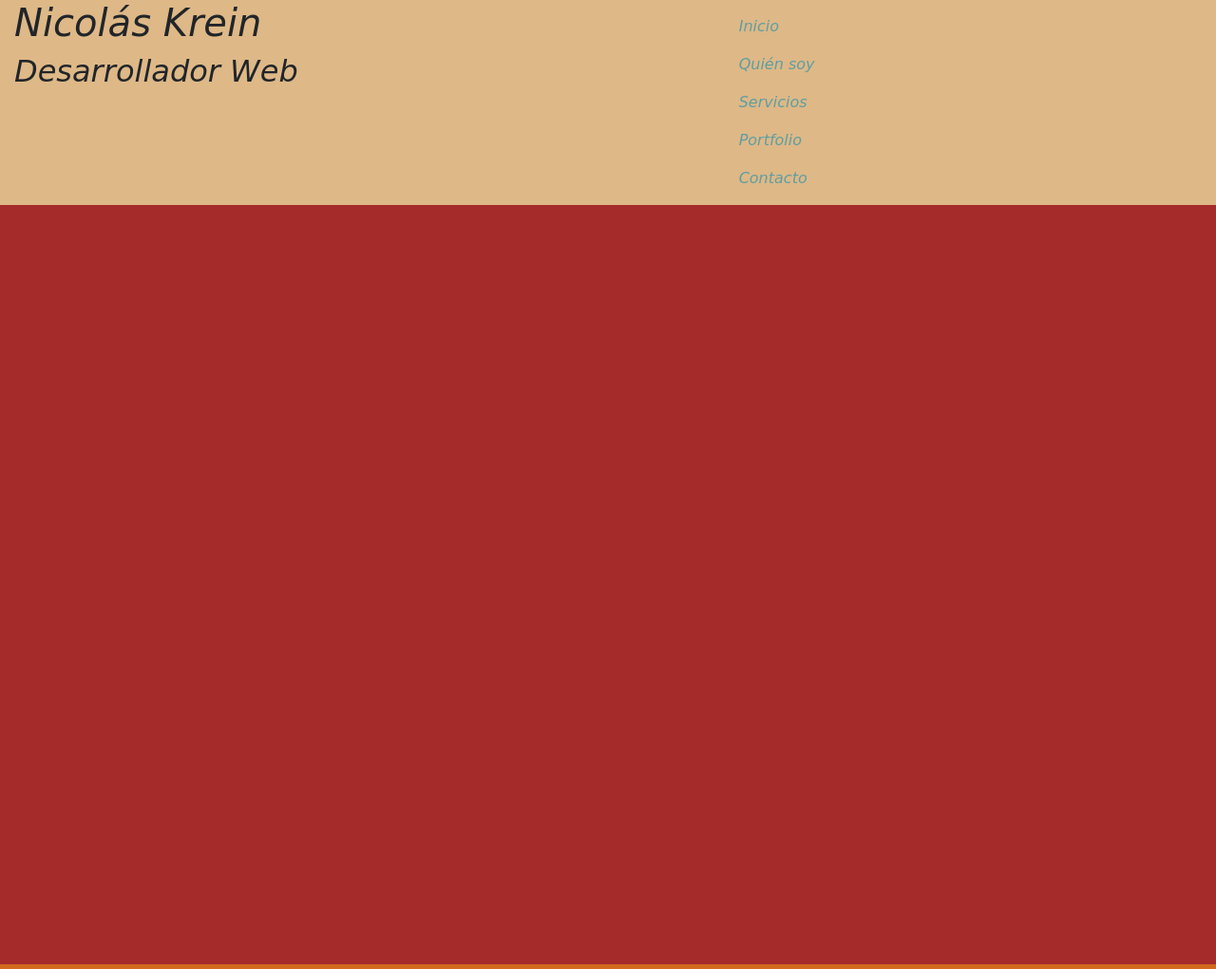
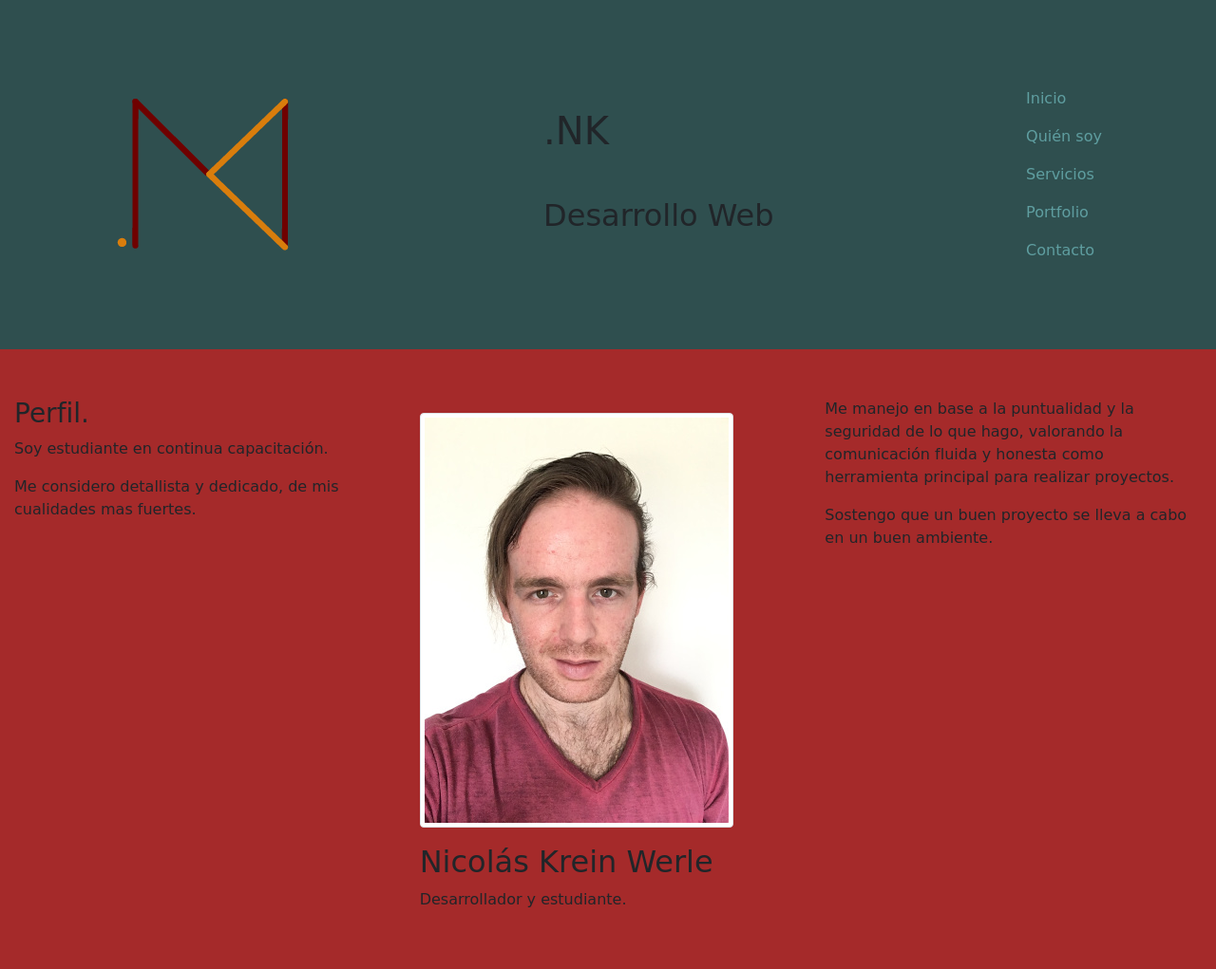
Before and after one commit to NKrein/nkreinpage, a plain HTML site: page index.html in a window 1280 px wide. Shown: the top 1021 px of the page at 95% size. Drawn offline with nearby package versions, Linux system fonts and the light colour scheme; a web font is replaced by a local one.

Commit message:
Logo en inicio, contenido en perfil, maquetado de inicio y perfil

```diff
--- a/css/style.css
+++ b/css/style.css
@@ -1,9 +1,18 @@
 body {
   font-family: 'Kufam', cursive;
-  font-style: italic; }
+  /*    font-style: italic;*/ }
 
 h1 {
   font-family: 'Goldman', cursive; }
+
+div {
+  padding-top: 2%;
+  padding-bottom: 2%; }
+
+.centerInXY {
+  display: grid;
+  align-content: space-evenly;
+  justify-content: center; }
 
 .nav-link {
   color: cadetblue;
@@ -11,14 +20,13 @@ h1 {
   background-color: transparent; }
 
 section {
-  float: left;
   position: relative;
   height: 100vh;
   width: 100%; }
 
 #inicio {
   height: auto;
-  background-color: burlywood; }
+  background-color: darkslategrey; }
 
 #quienSoy {
   background-color: brown; }
--- a/index.html
+++ b/index.html
@@ -15,14 +15,17 @@
 
   <div id="inicio" class="container-fluid">
     <div class="row">
-      <div class="col-12 col-md-7">
-        <h1>Nicolás Krein</h1>
-        <h2>Desarrollador Web </h2>
+      <div class="col-12 col-sm-4 col-md-4 centerInXY">
+        <img src="css/log/logo.png" alt="logo">
       </div>
 
-      <div class="col-12 col-md-5">
+      <div class="col-12 col-sm-5 col-md-5 centerInXY">
+        <h1>.NK</h1>
+        <h2>Desarrollo Web </h2>
+      </div>
+
+      <div class="col-12 col-sm-3 col-md-3 centerInXY">
         <nav class="navbar">
-
           <ul class="navbar-nav">
             <li class="nav-item">
               <a class="nav-link" href="#inicio">Inicio</a>
@@ -47,7 +50,30 @@
 
 
   <section id="quienSoy" class="container-fluid">
-    <div class="row"></div>
+    <div class="row">
+      <div class="col-12 col-sm-4">
+        <h3>Perfil.</h3>
+        <p>Soy estudiante en continua capacitación.</p>
+        <p>Me considero detallista y dedicado, de mis cualidades mas fuertes.</p>
+      </div>
+
+      <div class="col-12 col-sm-4">
+        <div class="row">
+          <div class="col-6 col-sm-12">
+            <img class="img-thumbnail" src="img/profile.JPG" alt="Imagen de perfil">
+          </div>
+          <div class="col-6 col col-sm-12">
+            <h2 class="">Nicolás Krein Werle</h2>
+            <p class="">Desarrollador y estudiante.</p>
+          </div>
+        </div>
+      </div>
+
+      <div class="col-12 col-sm-4">
+        <p>Me manejo en base a la puntualidad y la seguridad de lo que hago, valorando la comunicación fluida y honesta como herramienta principal para realizar proyectos.</p>
+        <p>Sostengo que un buen proyecto se lleva a cabo en un buen ambiente.</p>
+      </div>
+    </div>
   </section>
 
   <section id="servicios" class="container-fluid">
--- a/scss/main.scss
+++ b/scss/main.scss
@@ -1,10 +1,19 @@
 
 body {
     font-family: 'Kufam', cursive;
-    font-style: italic;
+/*    font-style: italic;*/
 }
 h1 {
     font-family: 'Goldman', cursive;
+}
+div {
+    padding-top: 2%;
+    padding-bottom: 2%;
+}
+.centerInXY {
+    display: grid;
+    align-content: space-evenly;
+    justify-content: center;
 }
 .nav-link {
     color: cadetblue;
@@ -12,14 +21,13 @@ h1 {
     background-color: transparent;
 }
 section {
-    float: left;
     position: relative;
     height: 100vh;
     width: 100%;
 }
 #inicio {
     height: auto;
-    background-color: burlywood;
+    background-color: darkslategrey;
 }
 #quienSoy {
     background-color: brown;
```
Also changed, not shown: css/log/logo.png (added), css/log/logo2.png (added), img/logo.png (added), img/logo2.png (added), img/profile.JPG (added).
